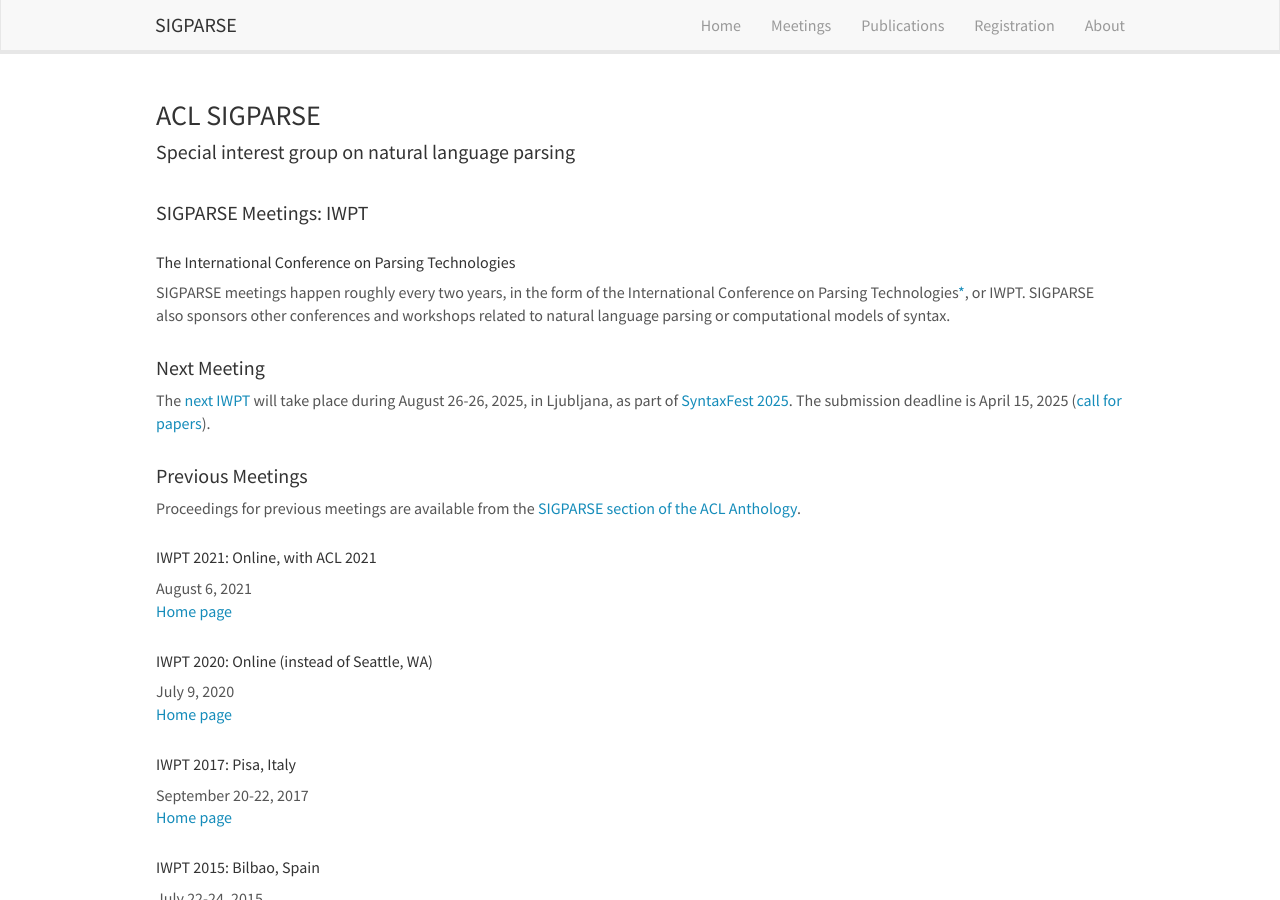
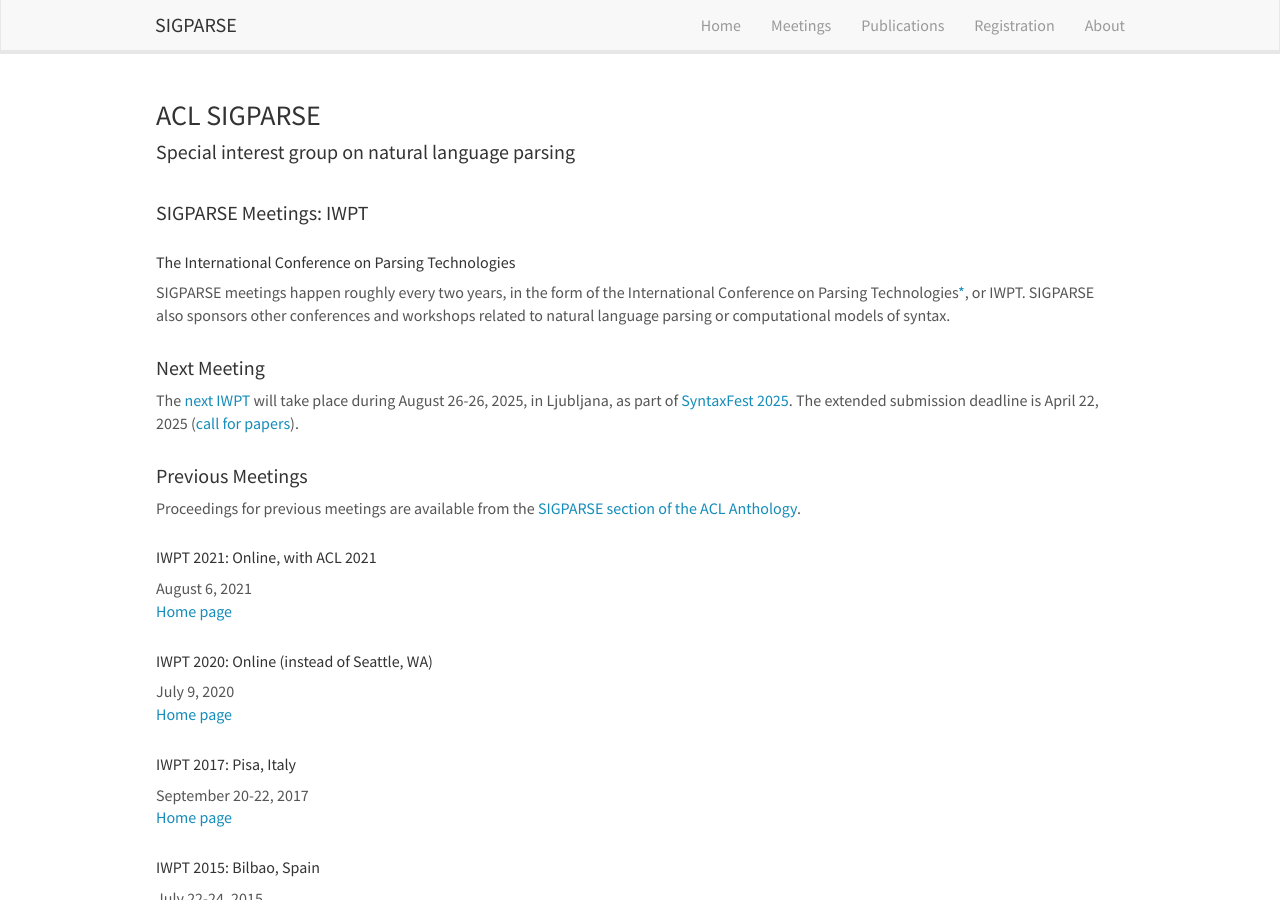
Before and after one commit to sigparse/sigparse.github.io, a Jekyll site: the page built from _pages/meetings.md, in a window 1280 px wide and 900 px high. Built offline with Jekyll 4.4.1, drawn with Linux system fonts in a browser that asks for light colours; nearby versions of some CDN libraries.

Commit message:
Update meetings.md with extended deadline for IWPT 2025

```diff
--- a/_pages/meetings.md
+++ b/_pages/meetings.md
@@ -12,7 +12,7 @@
 
 
 #### Next Meeting
-The [next IWPT](https://www.sigparse.org/iwpt2025/) will take place during August 26-26, 2025, in Ljubljana, as part of [SyntaxFest 2025](https://syntaxfest.github.io/syntaxfest25/). The submission deadline is April 15, 2025 ([call for papers](https://www.sigparse.org/iwpt2025/cfp)).
+The [next IWPT](https://www.sigparse.org/iwpt2025/) will take place during August 26-26, 2025, in Ljubljana, as part of [SyntaxFest 2025](https://syntaxfest.github.io/syntaxfest25/). The extended submission deadline is April 22, 2025 ([call for papers](https://www.sigparse.org/iwpt2025/cfp)).
 
 
 #### Previous Meetings
```
